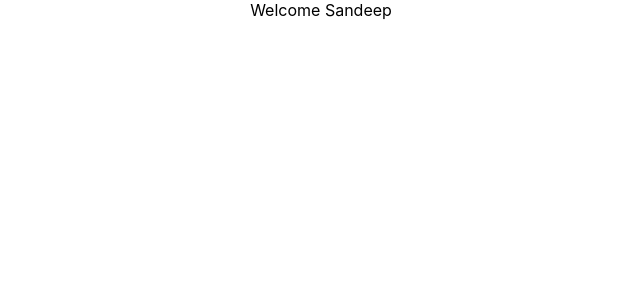
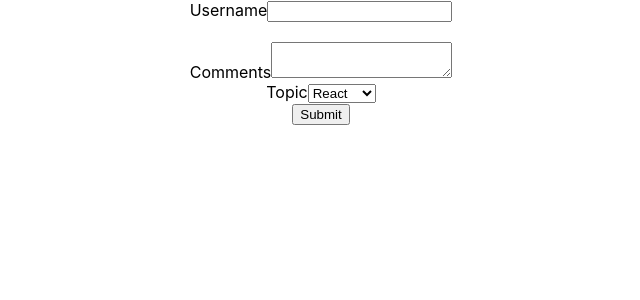
Before and after one commit to syadavdev/js-sample-code, a React (Create React App) app: page / in a window 1280 px wide. Shown: the top 300 px of the page, without its empty margins (319-959 px from the left). Built offline with nearby package versions, Linux system fonts and the light colour scheme.

Commit message:
learn css module

```diff
--- a/src/App.js
+++ b/src/App.js
@@ -9,10 +9,19 @@ import ClassClick from './components/ClassClick'
 import EventBind from './components/EventBind'
 import ParentComponent from './components/ParentComponent'
 import UserGreeting from './components/UserGreeting'
+import NameList from './components/NameList'
+import StyleSheet from './components/StyleSheet'
+import Inline from './components/inline'
+import './appStyles.css'
+import styles from './appStyles.module.css'
+import Form from './components/Form';
 
 function App() {
   return (
     <div className="App">
+      <Form />
+      {/* <h1 className='error'>Error</h1>
+      <h1 className={styles.success}>Success</h1> */}
       {/* <EventBind></EventBind> */}
       {/* <Counter></Counter>
       <Greet name = "Sandeep" sirname = "yadav">
@@ -29,7 +38,10 @@ function App() {
       {/* <FunctionClick></FunctionClick> */}
       {/* <ClassClick></ClassClick> */}
       {/* <ParentComponent></ParentComponent> */}
-      <UserGreeting></UserGreeting>
+      {/* <UserGreeting></UserGreeting> */}
+      {/* <NameList></NameList> */}
+      {/* <StyleSheet primary={true}/> */}
+      {/* <Inline /> */}
     </div>
   );
 }
--- /dev/null
+++ b/src/appStyles.css
@@ -0,0 +1,3 @@
+.error{
+    color: red
+}
--- /dev/null
+++ b/src/appStyles.module.css
@@ -0,0 +1,3 @@
+.success{
+    color: green
+}
--- /dev/null
+++ b/src/components/Form.js
@@ -0,0 +1,65 @@
+import React, { Component } from 'react'
+
+class Form extends Component {
+
+    constructor(props){
+        super(props)
+
+        this.state = {
+            username: '',
+            comments: '',
+            topic: 'react'
+        }
+    }
+
+    handleUsernameChange = (event) => {
+        this.setState({
+            username: event.target.value
+        })
+    }
+
+    handleCommentsChange = (event) => {
+        this.setState({
+            comments: event.target.value
+        })
+    }
+
+    handleTopicChange = (event) => {
+        this.setState({
+            topic: event.target.value
+        })
+    }
+
+    handleSubmit = event => {
+        alert(`${this.state.username} ${this.state.comments} ${this.state.topic}`)
+        event.preventDefault()
+    }
+
+    render(){
+        const {username, comments, topic} = this.state
+        return(
+            <form onSubmit={this.handleSubmit}>
+                <div>
+                    <label>Username</label>
+                    <input type='text' value={username} onChange={this.handleUsernameChange}/>
+                </div>
+                <h2>{username}</h2>
+                <div>
+                    <label>Comments</label>
+                    <textarea value={comments} onChange={this.handleCommentsChange}></textarea>
+                </div>
+                <div>
+                    <label>Topic</label>
+                    <select value={topic} onChange={this.handleTopicChange}>
+                        <option value='react'>React</option>
+                        <option value='angular'>Angular</option>
+                        <option value='vue'>Vue</option>
+                    </select>
+                </div>
+                <button value='submit'>Submit</button>
+            </form>
+        )
+    }
+}
+
+export default Form
--- /dev/null
+++ b/src/components/MyStyle.css
@@ -0,0 +1,7 @@
+.primary{
+    color: orange;
+}
+
+.font-xl {
+    font-size: 72px;
+}
--- /dev/null
+++ b/src/components/NameList.js
@@ -0,0 +1,50 @@
+import React from 'react'
+import Person from './Person'
+
+function NameList() {
+    const names = ['sandeep', 'rahul', 'anand', 'sandeep']
+    const nameList = names.map((name, index) => <h2 key={index}>{index} {name}</h2>)
+
+    const persons = [
+        {
+            id: 1,
+            name: 'Sandeep',
+            age: 25,
+            skill: 'React'
+        },
+        {
+            id: 2,
+            name: 'Anand',
+            age: 26,
+            skill: 'Data Entry'
+        },
+        {
+            id: 3,
+            name: 'Rahul',
+            age: 25,
+            skill: 'Logistic'
+        },
+        {
+            id: 4,
+            name: 'Rahul',
+            age: 27,
+            skill: 'Technical'
+        },
+        {
+            id: 5,
+            name: 'Rahul',
+            age: 28,
+            skill: 'Data Entry'
+        }
+    ]
+
+    const personList = persons.map((p, index) => <Person key={index} person={p} />)
+
+    return <div>{personList}</div>
+
+    /* const names = ['Sandeep', 'Anand', 'Rahul']
+    const nameList = names.map(name => <h2>{name}</h2>)
+    return <div>{nameList}</div> */
+}
+
+export default NameList
--- /dev/null
+++ b/src/components/Person.js
@@ -0,0 +1,11 @@
+import React from 'react'
+
+function Person({ person }) {
+    return (
+        <div>
+            <h2>I am {person.name} and {person.age} year old.I know {person.skill}.</h2>
+        </div>
+    )
+}
+
+export default Person
--- /dev/null
+++ b/src/components/StyleSheet.js
@@ -0,0 +1,13 @@
+import React from 'react'
+import './MyStyle.css'
+
+function StyleSheet(props){
+    let className = props.primary ? 'primary' : ''
+    return(
+        <div>
+            <h1 className={`${className} font-xl`}>Stylesheet</h1>
+        </div>
+    )
+}
+
+export default StyleSheet
--- /dev/null
+++ b/src/components/inline.js
@@ -0,0 +1,16 @@
+import React from 'react'
+
+const heading = {
+    fontSize: '72px',
+    color: 'blue'
+}
+
+function Inline(){
+    return(
+        <div>
+            <h1 style={heading}>Inline</h1>
+        </div>
+    )
+}
+
+export default Inline
```
Also changed, not shown: 2 other files (tests, documents, lock files or other folders).
